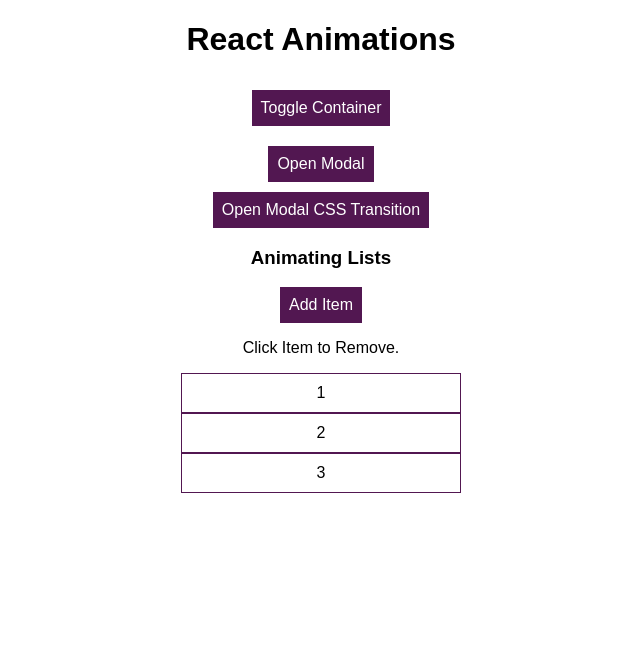
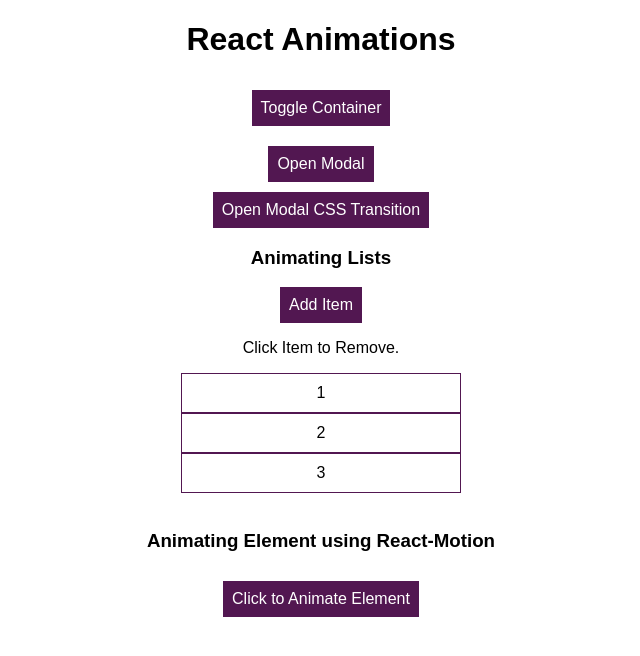
Before and after one commit to ogm710811/react-animation-example-app, a React (Create React App) app: page / in a window 1280 px wide. Shown: the top 656 px of the page, without its empty margins (319-959 px from the left). Built offline with nearby package versions, Linux system fonts and the light colour scheme.

Commit message:
adding React Motion example

```diff
--- a/package.json
+++ b/package.json
@@ -6,6 +6,7 @@
     "prettier": "^2.1.1",
     "react": "^16.13.1",
     "react-dom": "^16.13.1",
+    "react-motion": "^0.5.2",
     "react-scripts": "1.0.13",
     "react-transition-group": "^4.4.1"
   },
--- a/src/App.js
+++ b/src/App.js
@@ -1,5 +1,6 @@
 import React, { Component } from "react";
 import { Transition } from "react-transition-group";
+import { Motion, spring } from "react-motion";
 
 import "./App.css";
 import Modal from "./components/Modal/Modal";
@@ -24,6 +25,7 @@
     isModalOpen: false,
     isModalCSSTransOpen: false,
     openContainer: false,
+    motionAnimateElement: false,
   };
 
   showModalHandler = () => {
@@ -53,6 +55,12 @@
   containerHandler = () => {
     this.setState((prevState) => ({
       openContainer: !prevState.openContainer,
+    }));
+  };
+
+  motionAnimateElementHandler = () => {
+    this.setState((prevState) => ({
+      motionAnimateElement: !prevState.motionAnimateElement,
     }));
   };
 
@@ -126,6 +134,37 @@
         </button>
         <h3>Animating Lists</h3>
         <List />
+        <br />
+        <h3>Animating Element using React-Motion</h3>
+        <button
+          className="Button"
+          style={{
+            marginTop: 10,
+          }}
+          onClick={this.motionAnimateElementHandler}
+        >
+          Click to Animate Element
+        </button>
+        <Motion
+          defaultStyle={{ x: -200, opacity: 0 }}
+          style={{
+            x: spring(this.state.motionAnimateElement ? 0 : -200),
+            opacity: spring(this.state.motionAnimateElement ? 1 : 0),
+          }}
+        >
+          {(style) => (
+            <div
+              style={{
+                marginLeft: 20,
+                backgroundColor: "red",
+                width: 100,
+                height: 300,
+                transform: `translateX(${style.x}px)`,
+                opacity: style.opacity,
+              }}
+            />
+          )}
+        </Motion>
       </div>
     );
   }
```
Also changed, not shown: 1 other file (tests, documents, lock files or other folders).
